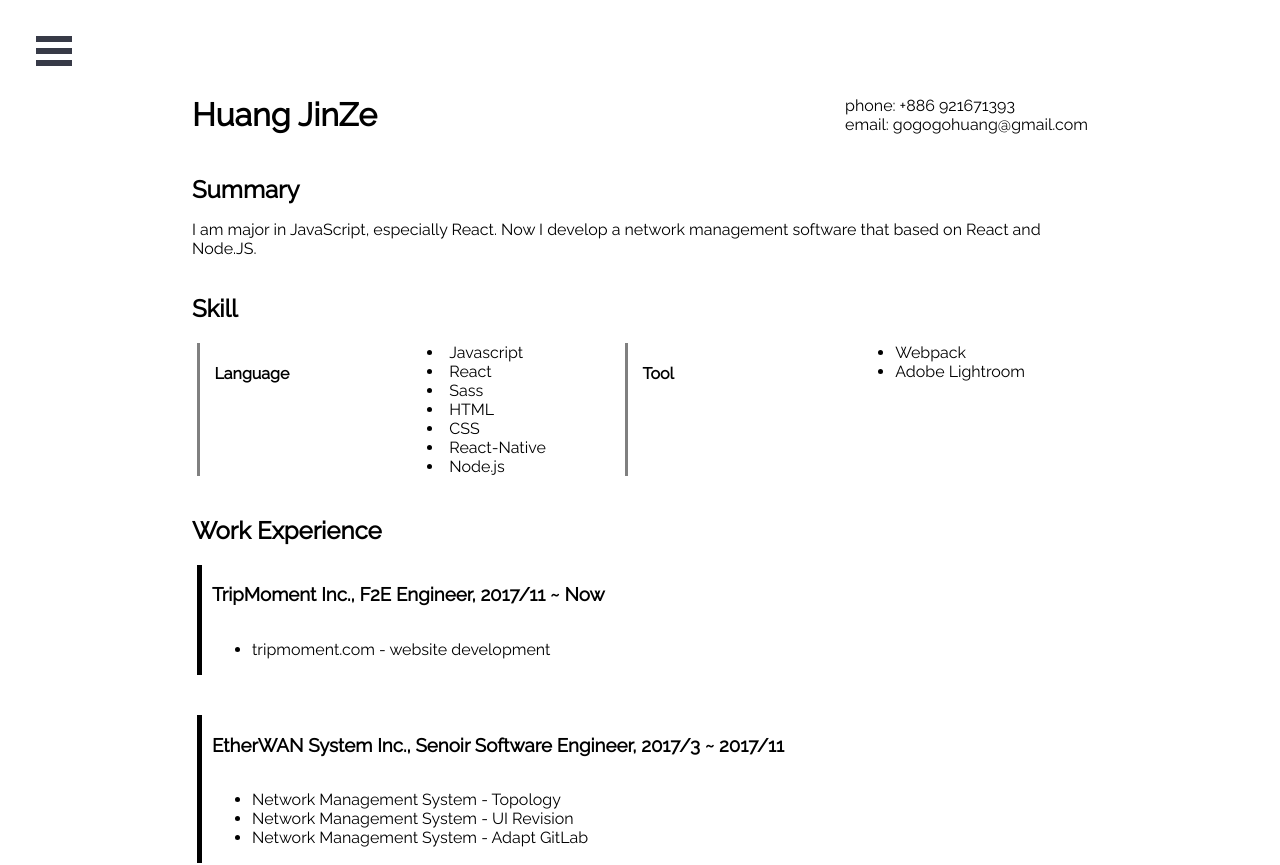
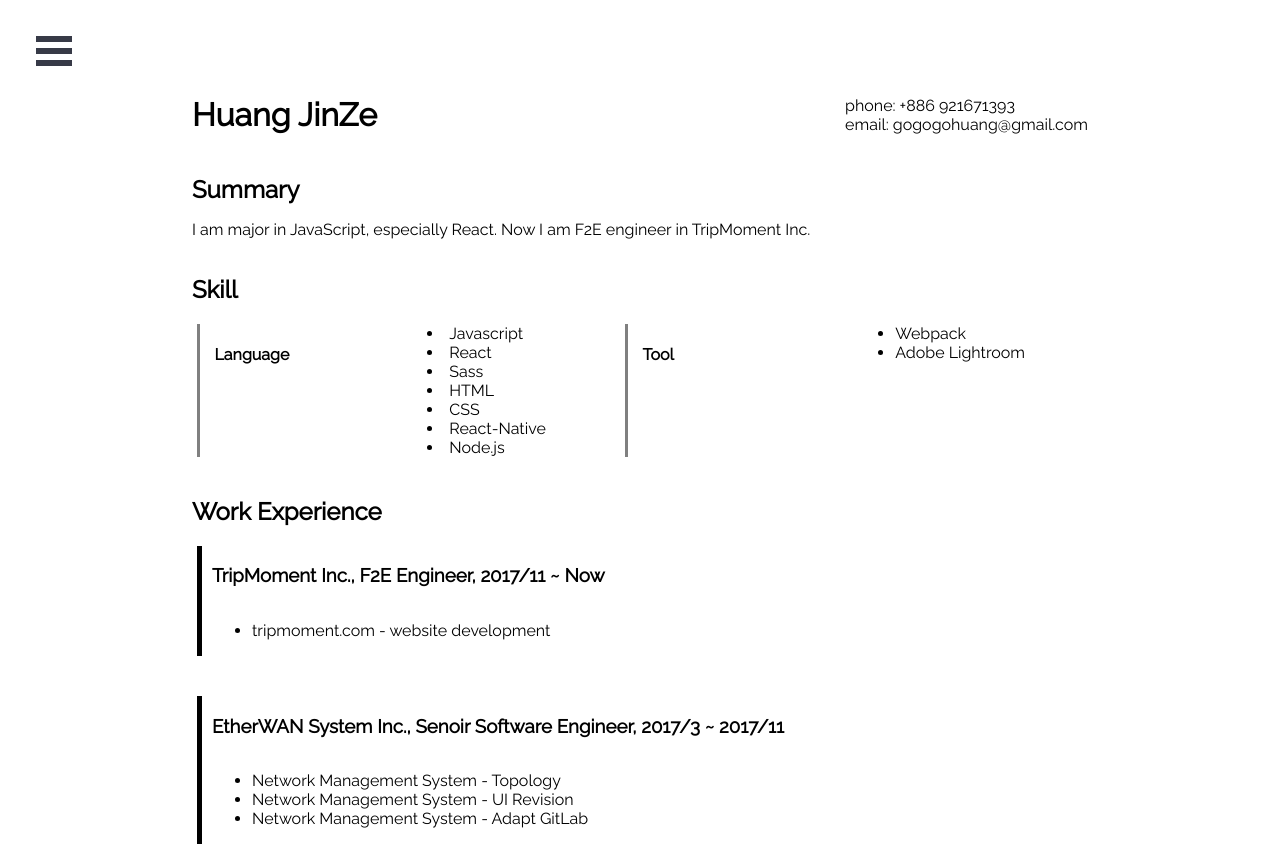
Before and after one commit to dearparanoid/jinze, a React app: page /resume in a window 1280 px wide. Shown: the top 865 px of the page. Built offline with nearby package versions, Linux system fonts and the light colour scheme.

Commit message:
Update summary

```diff
--- a/components/content/Resume.js
+++ b/components/content/Resume.js
@@ -67,8 +67,8 @@ class Resume extends Component {
           <ResumeHeader class={'resume-header'} />
           <div className="resume-section">
             <h2> Summary </h2>
-            <p> I am major in JavaScript, especially React. Now I develop a
-              network management software that based on React and Node.JS. </p>
+            <p> I am major in JavaScript, especially React.
+             Now I am F2E engineer in TripMoment Inc. </p>
           </div>
           <div className="resume-section">
             <h2> Skill </h2>
```
Also changed, not shown: bundle.js.
